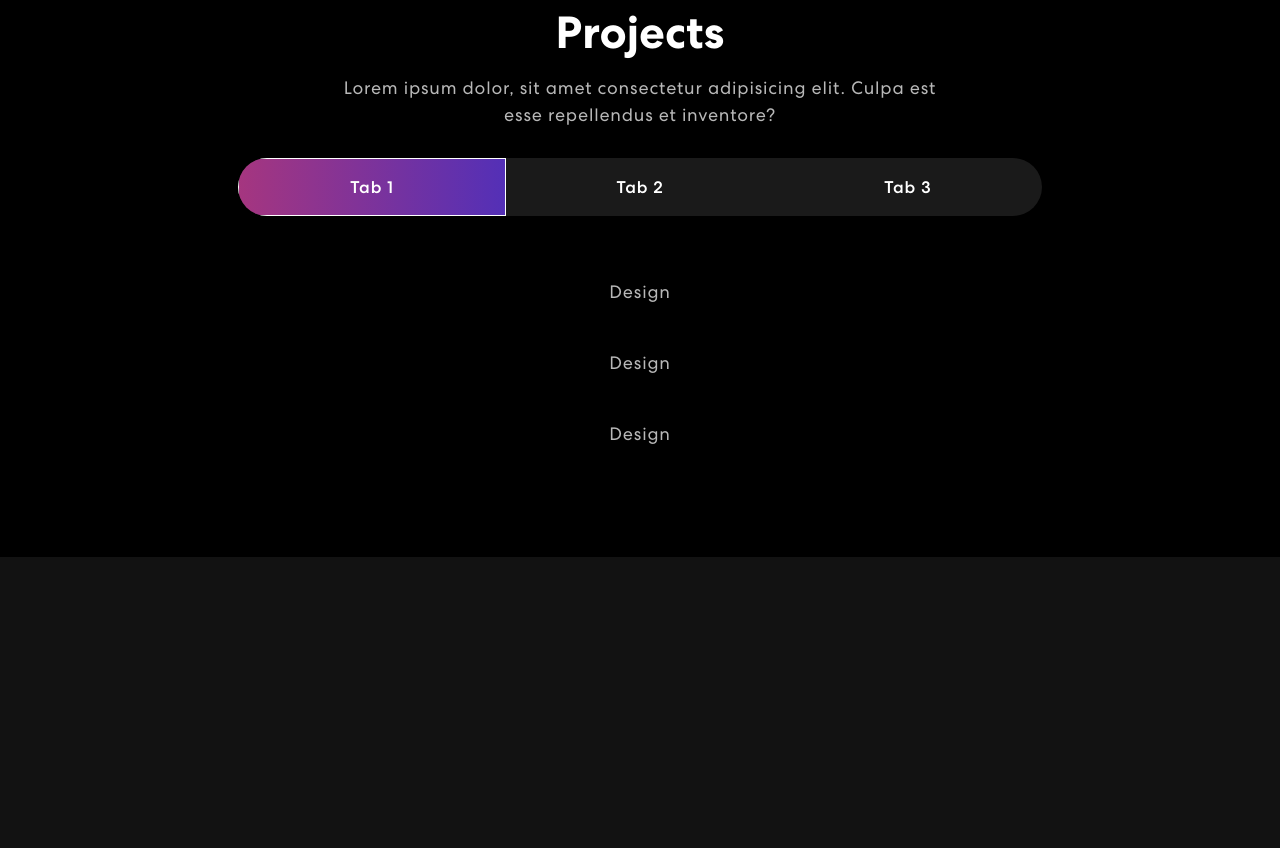
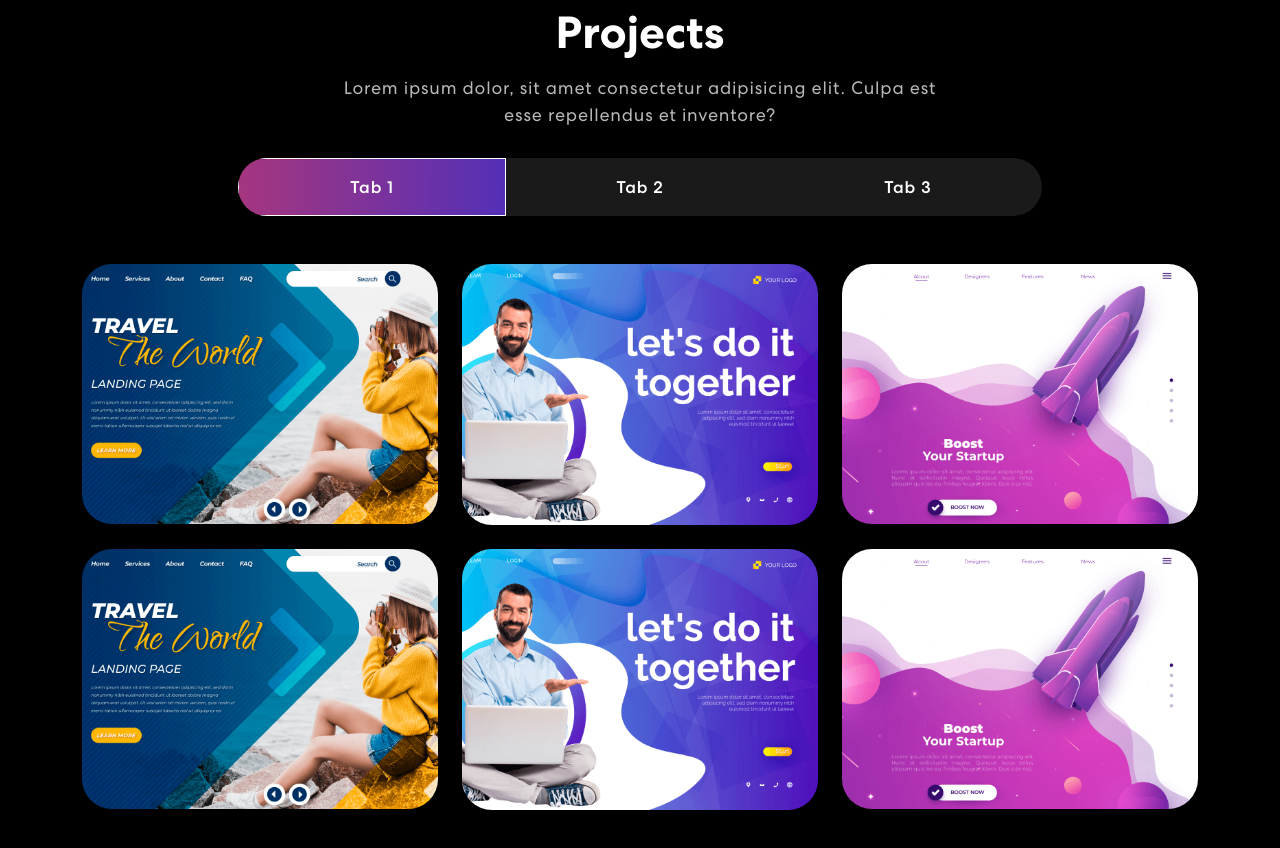
Before and after one commit to emircanbakar/portf-app, a React (Create React App) app: page / in a window 1280 px wide. Shown: the part 1360-2208 px from the top of the page. Before the commit the page ends 1917 px from the top, so only its background shows below. Built offline with nearby package versions, Linux system fonts and the light colour scheme.

Commit message:
project card added and some bugs are fixed

```diff
--- a/src/components/Project.js
+++ b/src/components/Project.js
@@ -1,27 +1,46 @@
 import { Container, Row, Col, Nav, Tab } from "react-bootstrap"
-import {projImg1} from "../assets/img/project-img1.png"
-import {projImg2} from "../assets/img/project-img2.png"
-import {projImg3} from "../assets/img/project-img3.png"
+import { ProjectCard } from "./ProjectCard.js"
+import colorSharp2 from "../assets/img/color-sharp2.png"
+import projImg1 from "../assets/img/project-img1.png"
+import projImg2 from "../assets/img/project-img2.png"
+import projImg3 from "../assets/img/project-img3.png"
+
 
 export const Project = () => {
 
     const projects = [
         {
-            title: "Design",
-            desc: " Lorem, ipsum dolor sit amet consectetur adipisicing elit. Reprehenderit, ad.",
+            title: "Business Startup",
+            description: "Design & Development",
             imgUrl: projImg1,
         },
         {
-            title: "Design",
-            desc: " Lorem, ipsum dolor sit amet consectetur adipisicing elit. Reprehenderit, ad.",
+            title: "Business Startup",
+            description: "Design & Development",
             imgUrl: projImg2,
         },
         {
-            title: "Design",
-            desc: " Lorem, ipsum dolor sit amet consectetur adipisicing elit. Reprehenderit, ad.",
+            title: "Business Startup",
+            description: "Design & Development",
             imgUrl: projImg3,
         },
-    ]
+        {
+            title: "Business Startup",
+            description: "Design & Development",
+            imgUrl: projImg1,
+        },
+        {
+            title: "Business Startup",
+            description: "Design & Development",
+            imgUrl: projImg2,
+        },
+        {
+            title: "Business Startup",
+            description: "Design & Development",
+            imgUrl: projImg3,
+        },
+    ];
+
     return (
         <section className="project" id="project">
             <Container>
@@ -47,23 +66,26 @@ export const Project = () => {
                                         {
                                             projects.map((project, index) => {
                                                 return (
-                                                    <p> {project.title} </p>
+                                                    <ProjectCard
+                                                        key={index}
+                                                        {...project} />
                                                 )
                                             })
                                         }
                                     </Row>
                                 </Tab.Pane>
                                 <Tab.Pane eventKey="second">
-                                        Lorem
+                                    Lorem
                                 </Tab.Pane>
                                 <Tab.Pane eventKey="third">
-                                        Ipsum
+                                    Ipsum
                                 </Tab.Pane>
                             </Tab.Content>
                         </Tab.Container>
                     </Col>
                 </Row>
             </Container>
+            <img className="background-image-right" src={colorSharp2} alt="" />
         </section>
     )
 }
--- /dev/null
+++ b/src/components/ProjectCard.js
@@ -0,0 +1,15 @@
+import { Col } from "react-bootstrap";
+
+export const ProjectCard = ({ title, description, imgUrl }) => {
+  return (
+    <Col size={12} sm={6} md={4}>
+      <div className="proj-imgbx">
+        <img src={imgUrl}  alt=""/>
+        <div className="proj-txtx">
+          <h4>{title}</h4>
+          <span>{description}</span>
+        </div>
+      </div>
+    </Col>
+  )
+}
```
